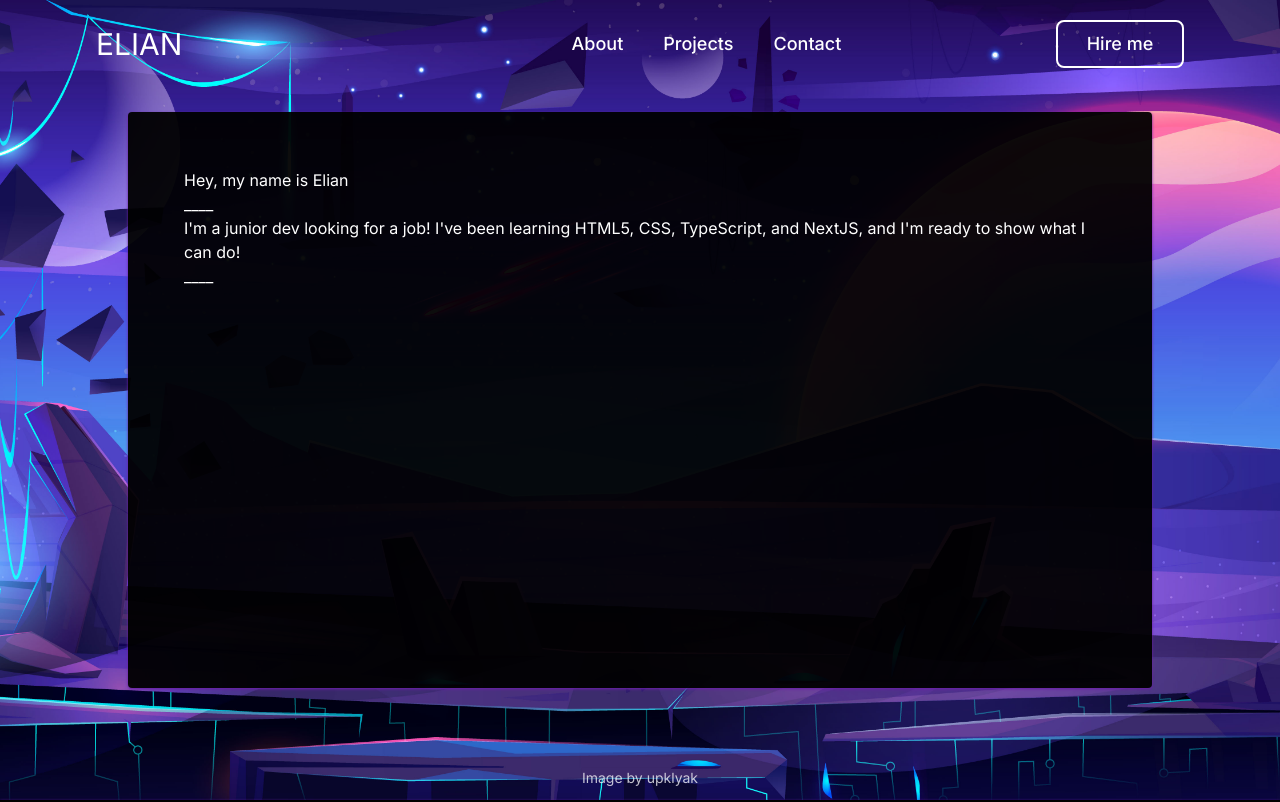
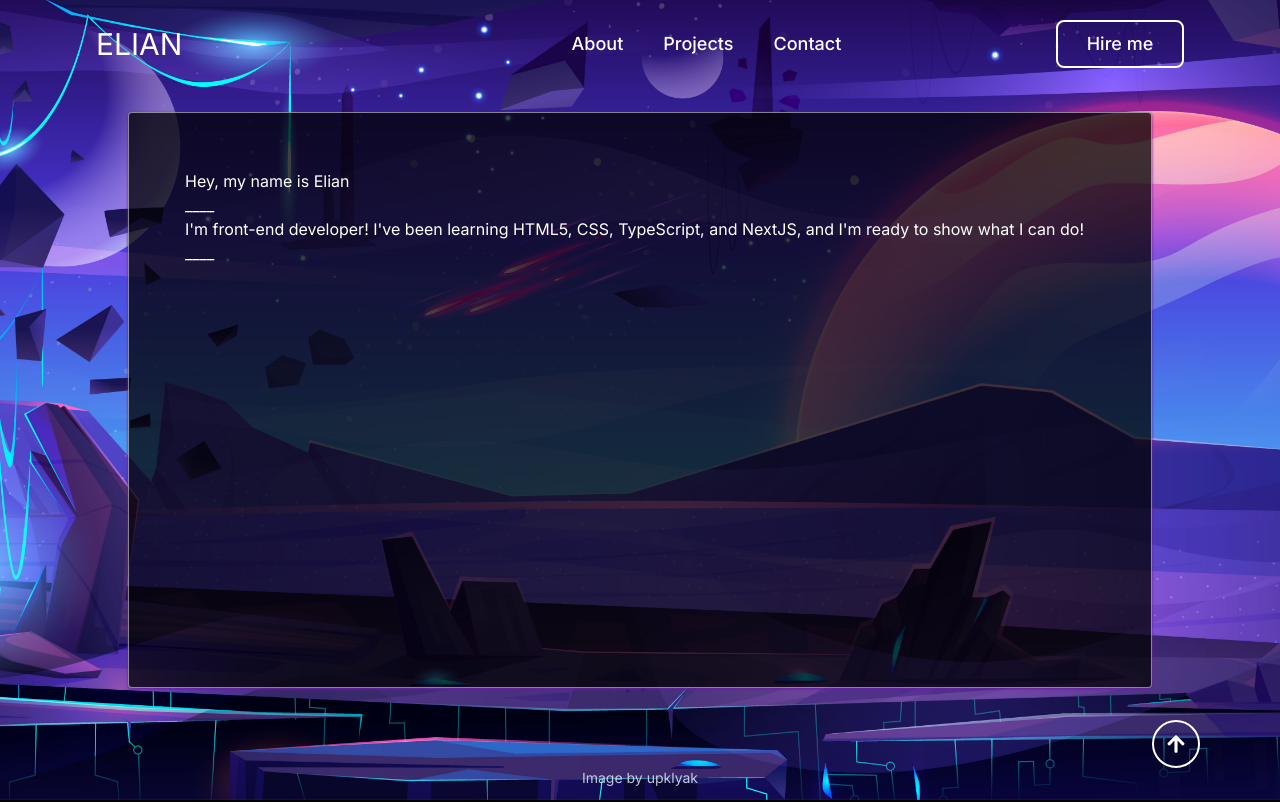
Before and after one commit to elianoli/elian-portfolio, a Next.js app: page / in a window 1280 px wide. Shown: the top 802 px of the page. Built offline with nearby package versions, Linux system fonts and the light colour scheme.

Commit message:
added homebutton

```diff
--- a/app/components/CustomGrid/index.tsx
+++ b/app/components/CustomGrid/index.tsx
@@ -5,13 +5,12 @@ const CustomGrid = () => {
         {/* Home */}
         <div className="flex justify-center items-center min-h-[100vh] pt-10 pb-10">
           {/* Frame */}
-          <div className="bg-black bg-opacity-95 h-4/5 w-4/5 p-14 max-w-screen-xl rounded shadow shadow-purple-800 text-white">
+          <div className="bg-black bg-opacity-75 h-4/5 w-4/5 p-14 max-w-screen-xl rounded shadow shadow-purple-800 text-white border border-white border-opacity-50">
             <h1>Hey, my name is Elian</h1>
             <span>____</span>
             <p>
-              I&apos;m a junior dev looking for a job! I&apos;ve been learning
-              HTML5, CSS, TypeScript, and NextJS, and I&apos;m ready to show
-              what I can do!
+              I&apos;m front-end developer! I&apos;ve been learning HTML5, CSS,
+              TypeScript, and NextJS, and I&apos;m ready to show what I can do!
             </p>
             <span>____</span>
           </div>
@@ -31,7 +30,7 @@ const CustomGrid = () => {
           className="flex justify-center items-center min-h-[110vh] backdrop-blur-sm"
         >
           {/* Frame */}
-          <div className="bg-black bg-opacity-95 h-4/5 w-4/5 rounded shadow shadow-purple-800"></div>
+          <div className="bg-black bg-opacity-75 h-4/5 w-4/5 p-14 max-w-screen-xl rounded shadow shadow-purple-800 text-white border border-white border-opacity-50"></div>
         </div>
 
         {/* Footer */}
--- /dev/null
+++ b/app/components/HomeButton/index.tsx
@@ -0,0 +1,17 @@
+import Link from "next/link";
+import { FaArrowUp } from "react-icons/fa";
+
+const HomeButton = () => {
+  return (
+    <Link href={"#"}>
+      <button
+        type="button"
+        className="w-12 h-12 bg-transparent border-2 border-white transition cursor-pointer text-white focus:outline-none font-medium rounded-full text-xl flex justify-center items-center fixed z-20 top-[90%] left-[90%] hover:bg-white hover:text-blue-950"
+      >
+        <FaArrowUp />
+      </button>
+    </Link>
+  );
+};
+
+export default HomeButton;
--- a/app/page.tsx
+++ b/app/page.tsx
@@ -1,6 +1,7 @@
 import Background from "./components/Background";
 import Navbar from "./components/Navbar";
 import CustomGrid from "./components/CustomGrid";
+import HomeButton from "./components/HomeButton";
 
 export default function Home() {
   return (
@@ -8,6 +9,7 @@ export default function Home() {
       <Background></Background>
       <Navbar></Navbar>
       <CustomGrid></CustomGrid>
+      <HomeButton></HomeButton>
     </>
   );
 }
```
Also changed, not shown: package.json (+5 -4 lines), 1 other file (tests, documents, lock files or other folders).
